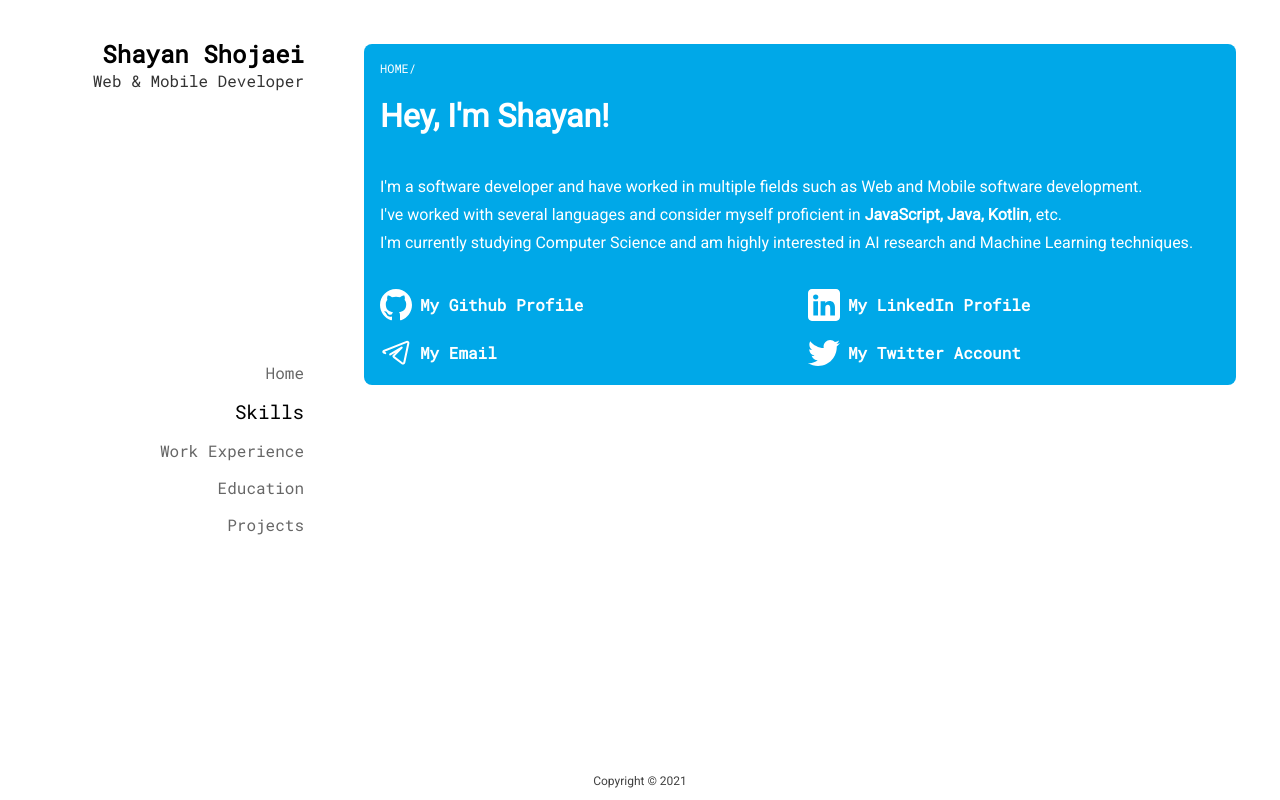
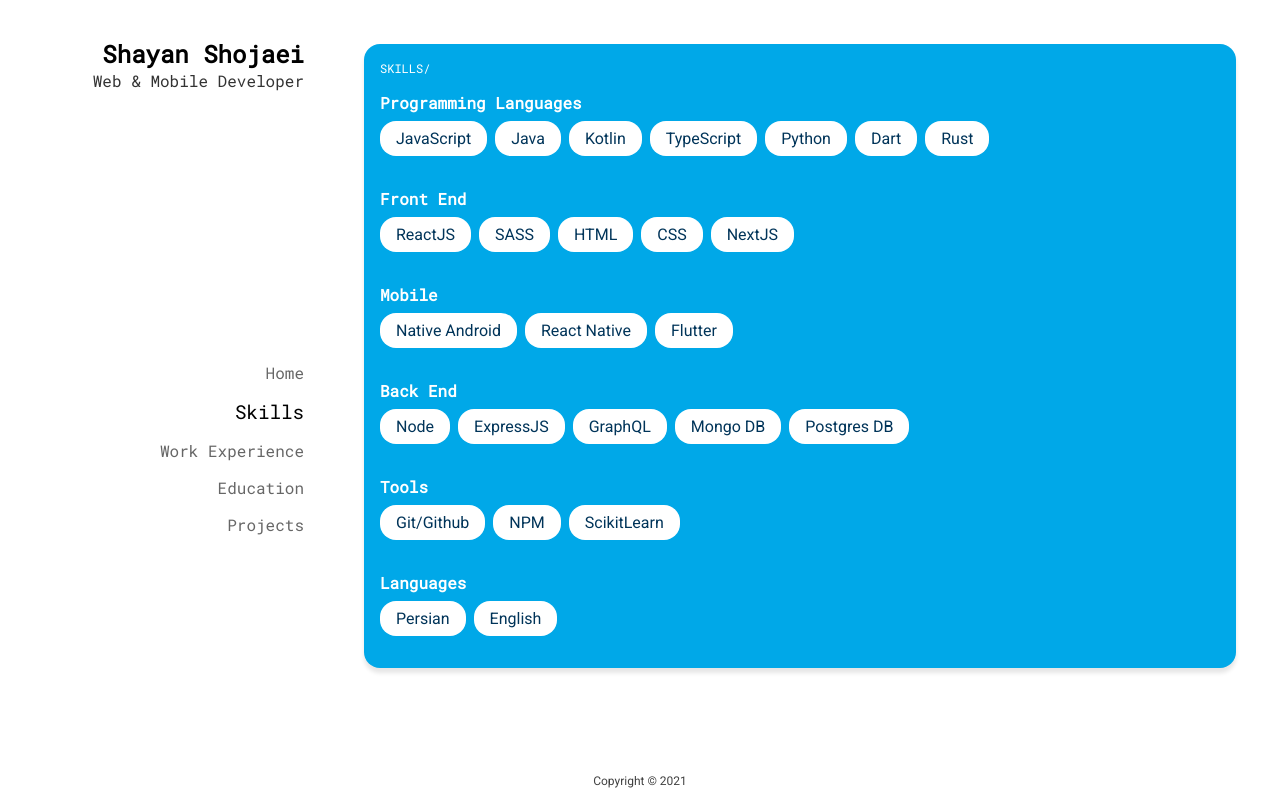
Before and after one commit to shayan-shojaei/portfolio, a React (Create React App) app: page /skills in a window 1280 px wide. Built offline with nearby package versions, Linux system fonts and the light colour scheme; the HTML template or start-up script is replaced by a standard one.

Commit message:
feat: implement skills page

```diff
--- a/src/App.tsx
+++ b/src/App.tsx
@@ -4,6 +4,7 @@ import Nav, { NavRoute } from './Components/Nav/Nav';
 import { BrowserRouter as Router, Switch, Route } from 'react-router-dom';
 import Home from './Components/Home/Home';
 import Projects from './Components/Projects/Projects';
+import Skills from './Components/Skills/Skills';
 
 function App() {
 	const [appState, setAppState] = useState({});
@@ -20,7 +21,10 @@ function App() {
 				<Nav className="wrapper-nav" items={NavItems} />
 				<div className="wrapper-container">
 					<Switch>
-						<Route path="/projects">
+						<Route path="/skills" exact>
+							<Skills />
+						</Route>
+						<Route path="/projects" exact>
 							<Projects />
 						</Route>
 						<Route path="/">
--- a/src/Components/Home/Home.scss
+++ b/src/Components/Home/Home.scss
@@ -11,8 +11,9 @@ p {
 	font-family: 'Roboto', Helvetica, sans-serif;
 	text-align: left;
 	font-weight: 500;
-	line-height: 1.75rem;
-	font-size: 1rem;
+	line-height: 2rem;
+	font-size: 1.25em;
+	opacity: 0.85;
 }
 
 .socials {
--- a/src/Components/Home/Home.tsx
+++ b/src/Components/Home/Home.tsx
@@ -29,7 +29,7 @@ export default function Home() {
 						icon={<LinkedIn />}
 					/>
 					<SocialItem
-						label="My Email"
+						label="shayanshojaei.2002@gmail.com"
 						url="mailto:shayanshojaei.2002@gmail.com"
 						icon={<Email />}
 					/>
--- a/src/Components/Nav/Nav.tsx
+++ b/src/Components/Nav/Nav.tsx
@@ -33,7 +33,11 @@ export default function Nav(props: NavProps) {
 						key={item.route}
 						label={item.label}
 						route={item.route}
-						selected={location.pathname === item.route}
+						selected={
+							location.pathname === item.route ||
+							(!props.items.map((n) => n.route).includes(location.pathname) &&
+								item.route === '/')
+						}
 						onClick={() => setNavOpen(false)}
 					/>
 				))}
--- /dev/null
+++ b/src/Components/Skills/Skills.scss
@@ -0,0 +1,28 @@
+@import '../../Constants.scss';
+
+.chip-container {
+	display: flex;
+	flex-flow: row wrap;
+	align-items: center;
+	gap: 0.5rem;
+	margin: 1rem 0;
+}
+.chip-title {
+	font-family: 'Roboto Mono', monospace;
+	width: 100%;
+	font-weight: 900;
+}
+.chip {
+	border-radius: 1rem;
+	padding: 0.5rem 1rem;
+	text-align: center;
+	color: $dark-primary-color;
+	font-size: 1rem;
+	font-family: 'Roboto', Helvetica, sans-serif;
+	background-color: white;
+	transition: background-color 200ms;
+
+	&:hover {
+		background-color: rgba($secondary-text-color, 0.8);
+	}
+}
--- /dev/null
+++ b/src/Components/Skills/Skills.tsx
@@ -0,0 +1,49 @@
+import './Skills.scss';
+
+export default function Skills() {
+	return (
+		<div className="page">
+			<div className="page-content">
+				<span className="page-route">skills/</span>
+				<SkillGroup
+					title="Programming Languages"
+					chips={[
+						'JavaScript',
+						'Java',
+						'Kotlin',
+						'TypeScript',
+						'Python',
+						'Dart',
+						'Rust',
+					]}
+				/>
+				<SkillGroup
+					title="Front End"
+					chips={['ReactJS', 'SASS', 'HTML', 'CSS', 'NextJS']}
+				/>
+				<SkillGroup
+					title="Mobile"
+					chips={['Native Android', 'React Native', 'Flutter']}
+				/>
+				<SkillGroup
+					title="Back End"
+					chips={['Node', 'ExpressJS', 'GraphQL', 'Mongo DB', 'Postgres DB']}
+				/>
+				<SkillGroup
+					title="Tools"
+					chips={['Git/Github', 'NPM', 'ScikitLearn']}
+				/>
+				<SkillGroup title="Languages" chips={['Persian', 'English']} />
+			</div>
+		</div>
+	);
+}
+
+const SkillGroup = (props: { title: string; chips: string[] }) => (
+	<div className="chip-container">
+		<div className="chip-title">{props.title}</div>
+		{props.chips.map((chip) => (
+			<span className="chip">{chip}</span>
+		))}
+	</div>
+);
--- a/src/Constants.scss
+++ b/src/Constants.scss
@@ -4,10 +4,7 @@ $dark-primary-color: #003459;
 $accent-color: #007ea7;
 $primary-text-color: #000000;
 $secondary-text-color: #ffffff;
-/* $background-color: #cdf0ea;
-$light-primary-color: #beaee2;
-$dark-primary-color: #9b7be4;
-$accent-color: #f7dbf0; */
+
 .page {
 	font-family: 'Roboto', 'Helvetica Neue', 'Helvetica', sans-serif;
 	&-route {
@@ -20,11 +17,12 @@ $accent-color: #f7dbf0; */
 		padding: 1rem;
 		margin: 2.75rem;
 		background-color: rgba($light-primary-color, 1);
-		border-radius: 0.5rem;
+		border-radius: 1rem;
 		overflow: auto;
 		display: flex;
 		flex-flow: column nowrap;
 		color: $secondary-text-color;
+		box-shadow: 0 5px 4px rgba(0, 0, 0, 0.1);
 	}
 }
 
```
